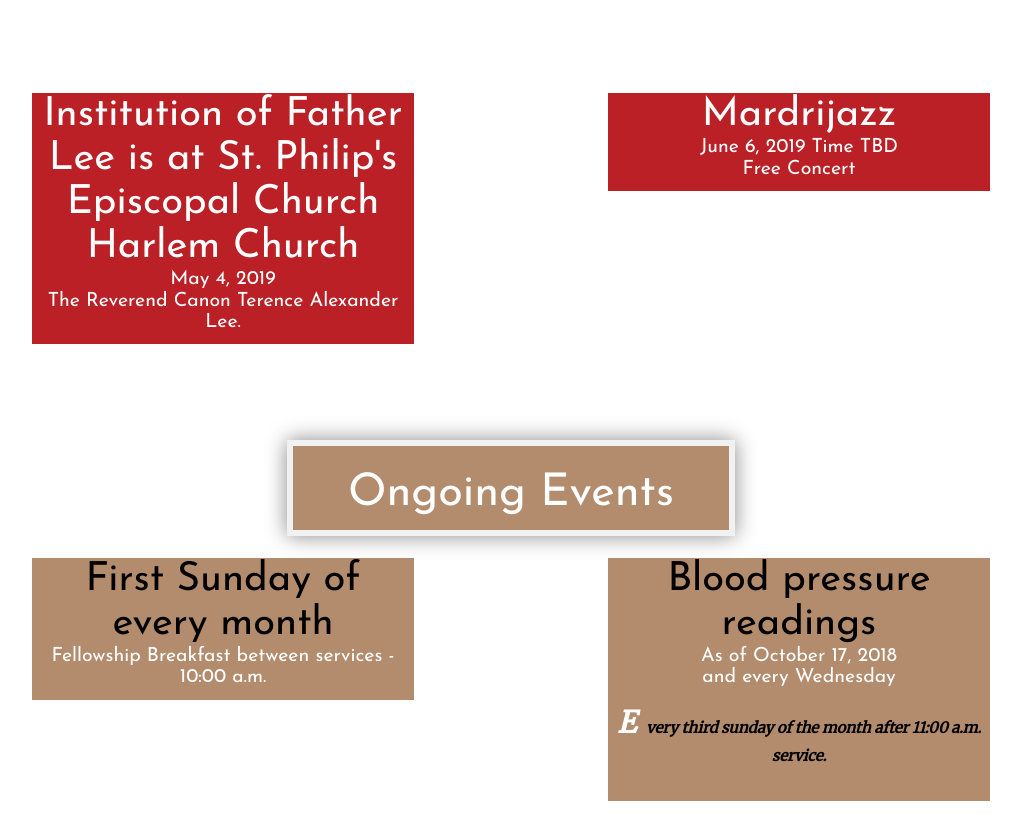
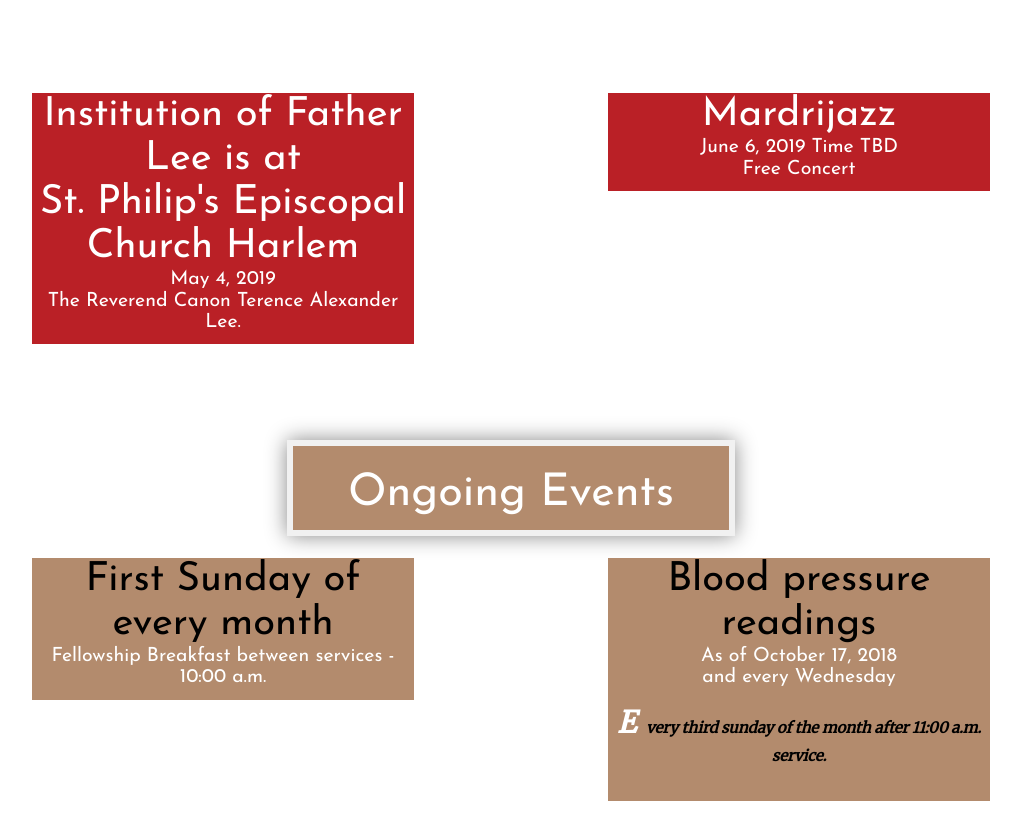
Before and after one commit to Passion2Progress/St.-Philips-ADMIN, a plain HTML site: page pt St. Philips/events.html in a window 1280 px wide. Shown: the part 883-1722 px from the top of the page, without its empty margins (129-1150 px from the left). Drawn offline with nearby package versions, Linux system fonts and the light colour scheme.

Commit message:
update 2.1

```diff
--- a/pt St. Philips/events.html
+++ b/pt St. Philips/events.html
@@ -163,7 +163,7 @@
 	  <div class="row">
 <div class="col-sm">
 	    	<h1 class="new-event-title-c">
-	      	 Institution of Father Lee is at St. Philip's Episcopal Church Harlem Church
+	      	 Institution of Father Lee is at <br> St. Philip's Episcopal Church Harlem
 	      </h1>
 
 	      <h3 class="new-event-title-sub-c">
```
